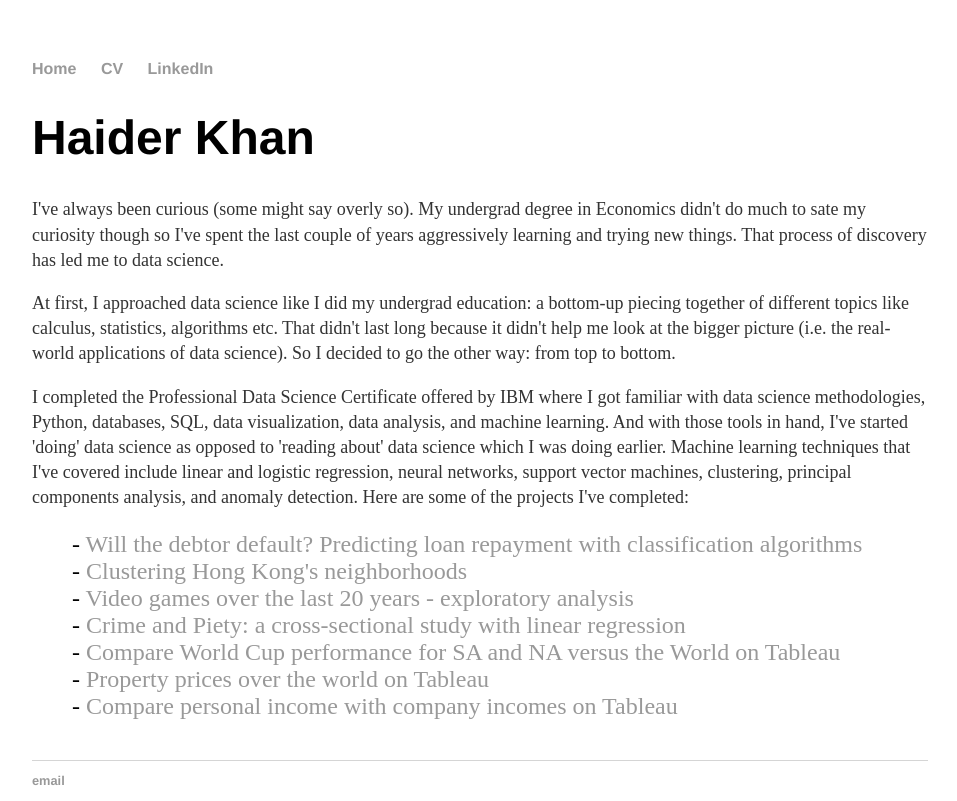
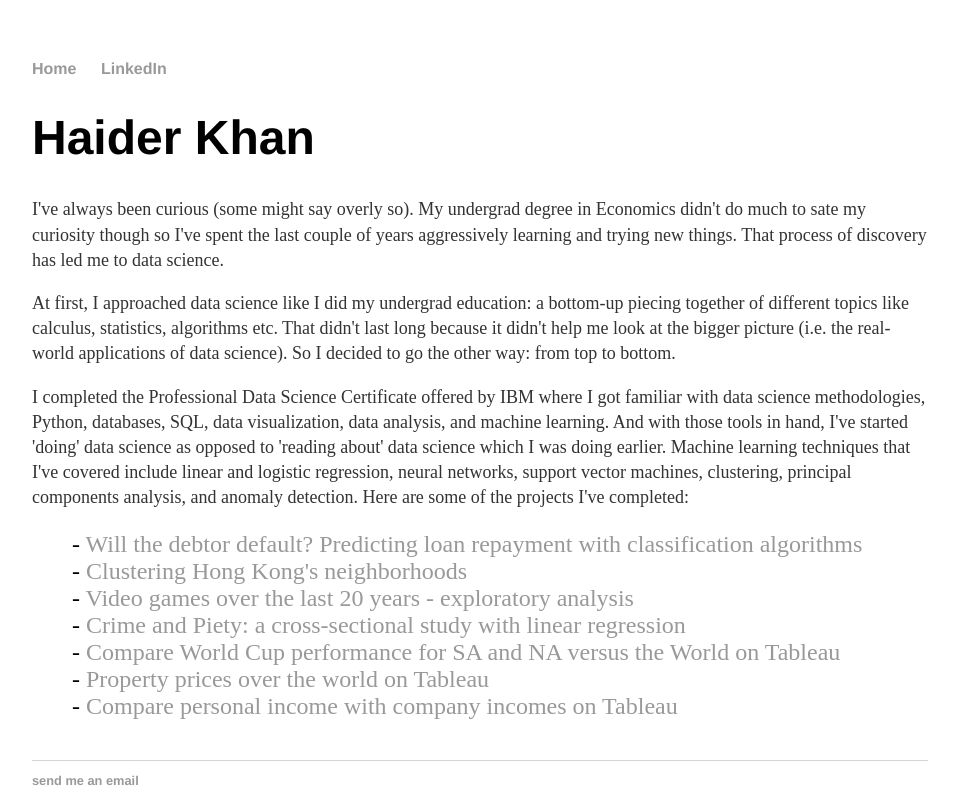
Before and after one commit to h2kh/h2kh.github.io, a Jekyll site: the page built from index.html, in a window 1280 px wide. Shown: the top 801 px of the page, without its empty margins (160-1117 px from the left). Built offline with Jekyll 4.4.1, drawn with Linux system fonts in a browser that asks for light colours; grey boxes are pictures that could not be loaded.

Commit message:
Update default.html

```diff
--- a/_layouts/default.html
+++ b/_layouts/default.html
@@ -12,7 +12,7 @@
 	    		<ul>
 	        		<li><a href="/">Home</a></li>
 		        	<!--<li><a href="/about">About</a></li>-->
-	        		<li><a href="/assets/resume.pdf">CV</a></li>
+	        		<!--<li><a href="/assets/resume.pdf">CV</a></li>-->
 	        		<!--<li><a href="/blog">Blog</a></li>-->
 				<li><a href="https://www.linkedin.com/in/hdk/">LinkedIn</a></li>
 	    		</ul>
@@ -24,11 +24,9 @@
 			</div><!-- /.container -->
 			<footer>
 	    		<ul>
-	        		<li><a href="mailto:haiderhkhan.93@gmail.com">email</a></li>
+	        		<li><a href="mailto:haiderhkhan.93@gmail.com">send me an email</a></li>
 	        		<!--<li><a href="https://github.com/hankquinlan">github.com/hankquinlan</a></li>-->
 				</ul>
 			</footer>
 		</body>
 	</html>
-
-<iframe src="https://docs.google.com/forms/d/e/1FAIpQLScYur69AccBpEy7tA1IULDDXVpKi7Kogf6gqr9o5ad6cOnVAA/viewform?embedded=true" width="840" height="200" frameborder="0" marginheight="0" marginwidth="0">Loading…</iframe>
```
